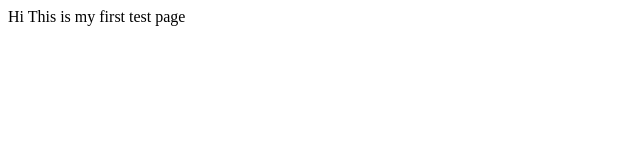
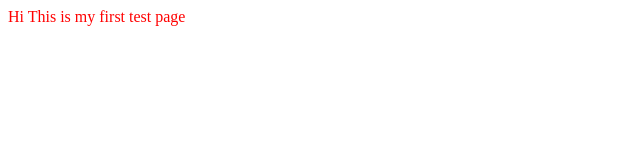
Before and after one commit to dantanala/dantanala.github.io, a plain HTML site: page index.html in a window 1280 px wide. Shown: the whole page, without its empty margins (0-640 px from the left). Drawn offline with Linux system fonts and the light colour scheme.

Commit message:
Update index.html

```diff
--- a/index.html
+++ b/index.html
@@ -1,3 +1,10 @@
 <html>
-<body>Hi This is my first test page</body>
+  <style>
+    p{
+      color:red
+    }
+  </style>
+<body>
+  <p>Hi This is my first test page</p>
+</body>
 </html>
```
